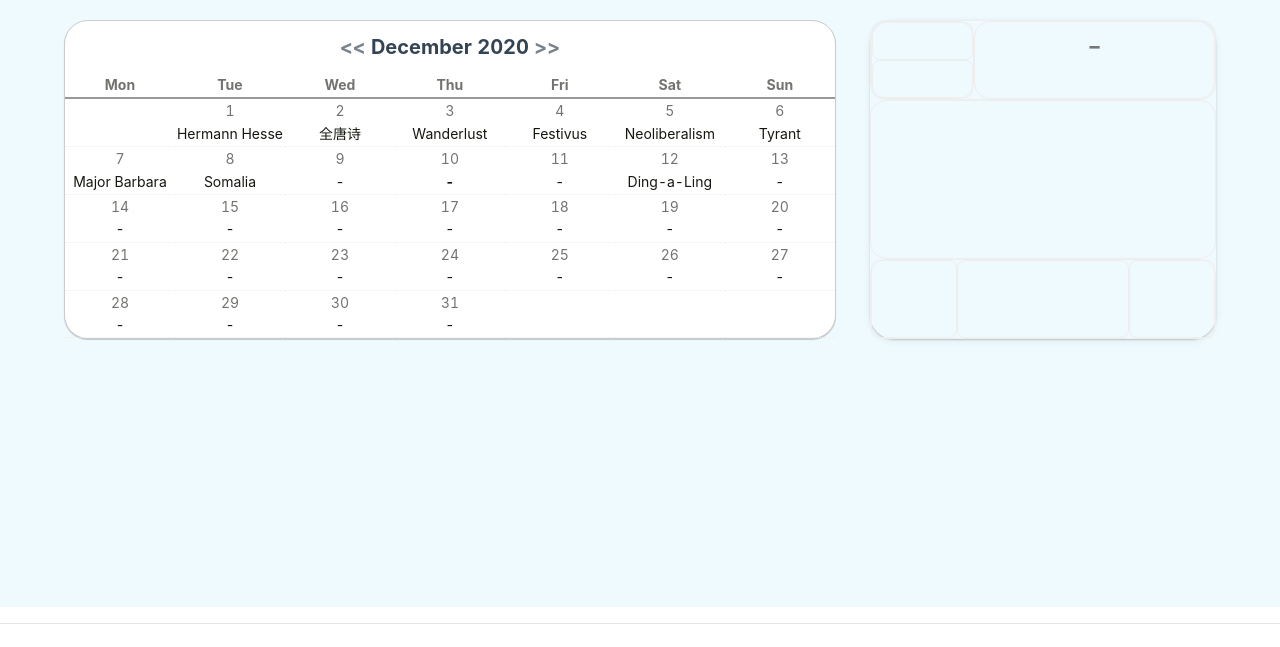
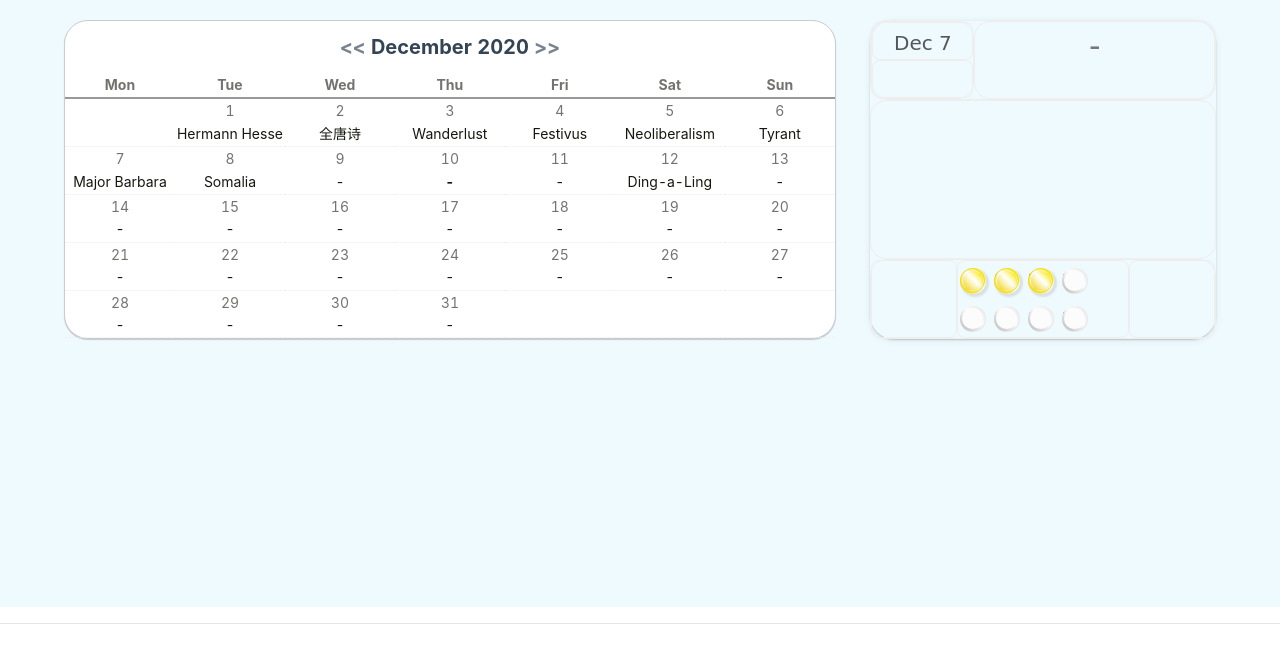
Before and after one commit to kylin-zhuo/home, a Flask app: page / in a window 1280 px wide. Shown: the part 52-699 px from the top of the page. Run offline with Flask 2, Linux system fonts and the light colour scheme; data comes from the database, SQL or seed files in the repository; both versions use the stored data as it was after the commit; some libraries are stand-ins or nearby versions.

Commit message:
First design of the box area. Use a coin styling.

```diff
--- /dev/null
+++ b/static/css/coin.css
@@ -0,0 +1,137 @@
+.coin p {
+  font-family: sans-serif;
+  position: absolute;
+  font-size: 28px;
+  z-index: 700;
+  top: -19px;
+  left: 19px;
+  }
+
+.coin.bronze p{  color: rgba(223,182,103,1);}
+.coin.silver p{  color: rgba(160,160,160,1);}
+.coin.gold p{  color: rgba(242,215,50,1);}
+
+.coin{
+  cursor: pointer;
+  content: "";
+  width: 26px;
+  height: 26px;
+  display: inline-block;
+  position: relative;
+  margin: 2px;
+  top: 5px;
+  border-radius: 20px;
+  z-index: 500;
+  }
+
+.coin:after {
+  content: "";
+  width: 21px;
+  height: 21px;
+  display: block;
+  top: 2px;
+  left: 2px;
+  position: absolute;
+  border-radius: 25px;
+  z-index: 600;
+  }
+
+.coin:before{
+  content: "";
+  width: 25px;
+  height: 25px;
+  display: block;
+  position: absolute;
+  border-radius: 25px;
+  z-index: 500;
+  }
+
+.coin.gold:hover{
+  top: -1px;
+  transition: all .5s ease-in-out;
+  box-shadow:  0px 0px 5px 1px rgba(0, 0, 0, .2);
+  }
+
+.bronze{
+  background: linear-gradient(45deg,  rgba(223,182,103,1) 0%,rgba(249,243,232,1) 56%,rgba(231,192,116,1) 96%);
+  }
+
+.bronze:before{
+  background: linear-gradient(135deg,  #d19c35 0%,#f7e6c5 50%,#e8b558 100%);
+  border: 1px solid #e6b86a;
+  }
+
+.bronze:after{
+  background: linear-gradient(45deg,  rgba(223,182,103,1) 0%,rgba(249,243,232,1) 56%,rgba(231,192,116,1) 96%);
+  border-top: 1px solid rgba(255,255,255,0.3);
+  border-left: 1px solid rgba(255,255,255,0.3);
+  border-bottom: 1px solid rgba(209,156,53,0.3);
+  border-right: 1px solid rgba(209,156,53,0.5);
+  box-shadow: inset 0px 0px 2px 2px rgba(153, 106, 26, .05);
+  }
+
+.bronze:hover:after{
+  background: linear-gradient(45deg,  rgba(223,182,103,1) 0%,rgba(249,243,232,1) 41%,rgba(231,192,116,1) 96%);
+  border-top: 1px solid rgba(255,255,255,0.3);
+  border-left: 1px solid rgba(255,255,255,0.3);
+  border-bottom: 1px solid rgba(209,156,53,0.3);
+  border-right: 1px solid rgba(209,156,53,0.5);
+  box-shadow: inset 0px 0px 2px 2px rgba(153, 106, 26, .05);
+  }
+
+.silver{
+  background: linear-gradient(45deg,  rgba(160,160,160,1) 0%,rgba(232,232,232,1) 26%);
+}
+
+.silver:before{
+  background: linear-gradient(45deg,  rgba(181,181,181,1) 0%,rgba(252,252,252,1) 56%,rgba(232,232,232,1) 96%);
+  /* border: 1px solid rgba(181,181,181,0.4); */
+  }
+
+.silver:after{
+  /* background: linear-gradient(45deg,  rgba(181,181,181,1) 0%, rgba(252,252,252,1) 56%, rgba(232,232,232,1) 76%); */
+  background: rgba(252,252,252,1) 56%;
+  /* border-top: 1px solid rgba(255,255,255,0.3);
+  border-left: 1px solid rgba(255,255,255,0.3);
+  border-bottom: 1px solid rgba(160,160,160,0.3);
+  border-right: 1px solid rgba(160,160,160,0.5); */
+  /* box-shadow: inset 0px 0px 0.5px 0.5px rgba(222, 150, 150, .02); */
+  }
+
+/* .silver:hover:after{
+  background: linear-gradient(45deg,  rgba(181,181,181,1) 0%,rgba(252,252,252,1) 38%,rgba(232,232,232,1) 96%);
+  border-top: 1px solid rgba(255,255,255,0.3);
+  border-left: 1px solid rgba(255,255,255,0.3);
+  border-bottom: 1px solid rgba(160,160,160,0.3);
+  border-right: 1px solid rgba(160,160,160,0.5);
+  box-shadow: inset 0px 0px 2px 2px rgba(150, 150, 150, .05);
+  } */
+
+.gold{
+  box-shadow:  2px 2px 2px 1px rgba(0, 0, 0, .1);
+  background: linear-gradient(45deg,  rgba(242,215,12,1) 0%,rgba(255,255,255,1) 56%,rgba(252,235,0,1) 96%);
+}
+
+.gold:before{
+  background: linear-gradient(45deg,  rgba(242,215,12,1) 0%,rgba(255,255,255,1) 56%,rgba(252,235,0,1) 96%);
+  border: 1px solid rgba(242,215,12,1);
+  }
+
+
+.gold:after{
+  background: linear-gradient(45deg,  rgba(242,215,12,1) 0%,rgba(255,255,255,1) 56%,rgba(252,235,0,1) 96%);
+  border-top: 1px solid rgba(255,255,255,0.3);
+  border-left: 1px solid rgba(255,255,255,0.3);
+  border-bottom: 1px solid rgba(242,215,12,0.3);
+  border-right: 1px solid rgba(242,215,12,0.3);
+  box-shadow: inset 0px 0px 2px 2px rgba(150, 150, 150, .05);
+  }
+
+.gold:hover:after{
+  background: linear-gradient(45deg,  rgba(242,215,12,1) 3%,rgba(255,255,255,1) 39%,rgba(252,235,0,1) 100%);
+  border-top: 1px solid rgba(255,255,255,0.3);
+  border-left: 1px solid rgba(255,255,255,0.3);
+  border-bottom: 1px solid rgba(242,215,12,0.3);
+  border-right: 1px solid rgba(242,215,12,0.3);
+  box-shadow: inset 0px 0px 2px 2px rgba(150, 150, 150, .05);
+  }
--- a/static/css/home.css
+++ b/static/css/home.css
@@ -188,6 +188,12 @@ body {
   height: 50%;
   border: 1px solid #eee;
   border-radius: 8px;
+  padding-top: 5px;
+}
+
+.box-row-1 .box-row-1-left span {
+  font-size: 20px;
+  font-family:cursive;
 }
 
 .box-row-1 .box-row-1-left .lower {
@@ -211,13 +217,7 @@ body {
   text-decoration: none;
   color: #777;
   font-size: 32px;
-  /* margin: 0; */
-  /* display: block;
-  position: absolute;
-  left: 0;
-  right: 0;
-  top: 0;
-  bottom: 0; */
+  font-family: cursive;
 }
 
 .box-row-1 .box-row-1-right a:hover {
@@ -257,6 +257,26 @@ body {
   float: left;
   border: 1px solid #eee;
   border-radius: 8px;
+}
+
+.box-row-3 .col2 .upper {
+  height: 50%;
+  width: 100%;
+  position: relative;
+}
+
+.box-row-3 .col2 .lower {
+  height: 50%;
+  width: 100%;
+  position: relative;
+}
+
+.box-row-3 .col2 .coin-holder {
+  /* width: 80%; /* Can be in percentage also. */ */
+  height: 50%;
+  margin: 0 auto;
+  display: block;
+  position: relative;
 }
 
 .box-row-3 .col3 {
--- a/templates/home.html
+++ b/templates/home.html
@@ -22,6 +22,7 @@
   <!-- <link href="static/css/clean-blog.min.css" rel="stylesheet"> -->
   <link href="static/css/clean-blog.css" rel="stylesheet">
   <link href="static/css/home.css" rel="stylesheet">
+  <link href="static/css/coin.css" rel="stylesheet">
 
 </head>
 
@@ -89,7 +90,7 @@
           <div class="box-row-1">
             <div class="box-row-1-left">
               <div class="upper">
-
+                <span>Dec 7</span>
               </div>
               <div class="lower">
 
@@ -108,7 +109,22 @@
 
             </div>
             <div class="col2">
-
+              <div class="upper">
+                <div class="coin-holder">
+                  <div class="coin gold">1</div>
+                  <div class="coin gold">2</div>
+                  <div class="coin gold">3</div>
+                  <div class="coin silver">1</div>
+                </div>
+              </div>
+              <div class="lower">
+                <div class="coin-holder">
+                  <div class="coin silver">1</div>
+                  <div class="coin silver">1</div>
+                  <div class="coin silver">1</div>
+                  <div class="coin silver">1</div>
+                </div>
+              </div>
             </div>
             <div class="col3">
 
--- a/templates/leetcode.html
+++ b/templates/leetcode.html
@@ -16,9 +16,7 @@
 	  <div class="modal-content">
 	    <span class="close">&times;</span>
 	    <p style="font-weight: bold;">Question <a id="questionId">1</a> - <a id="questionTitle">Two Sum</a></p>
-      <p class="questionDescription">Given an array of integers nums and an integer target, return indices of the two numbers such that they add up to target.
-You may assume that each input would have exactly one solution, and you may not use the same element twice.
-You can return the answer in any order.</p>
+      <p class="questionDescription"></p>
       <div class="input-field" >
         <div class="" style="display: flex">
           <div class="input-unit">
```
Also changed, not shown: db/kylin-home.db, static/img/coin-gold.png (added), static/img/coin.png (added).
